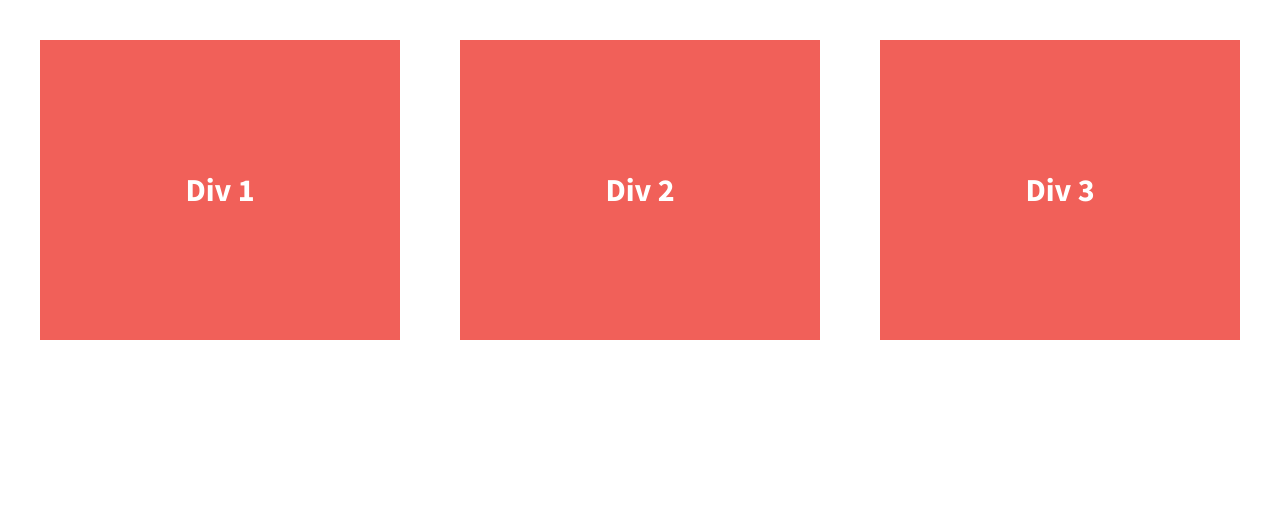
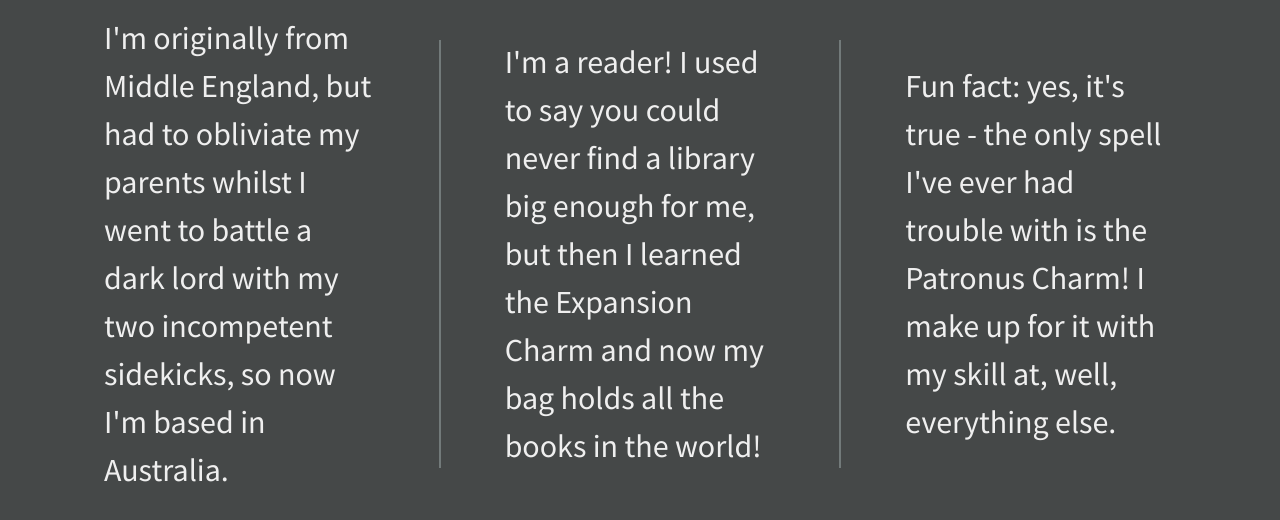
Before and after one commit to kmawhinn/flex-grid-project, a plain HTML site: page index.html in a window 1280 px wide. Drawn offline with nearby package versions, Linux system fonts and the light colour scheme.

Commit message:
Added my own content and personalized css styles

```diff
--- a/css/main.css
+++ b/css/main.css
@@ -97,7 +97,7 @@ textarea {
 
 
 html {
-  background-color: #fff;
+  background-color: #454848;
   height: 100%;
 }
 
@@ -110,22 +110,27 @@ body {
 
 .wrapper {
   /*add display:flex and set justify-content to space-between*/
-  font-weight: 700;
+  font-weight: 400;
   display: flex;
   justify-content: space-between;
 }
 
 .div-1, .div-2, .div-3 {
   /*give the divs a width of 30%, add display:flex, set justify-content and align-items to center*/
-  color: #fff;
+  color: #EFEFEF;
   line-height: 1.5em;
   font-size: 1.6em;
-  background-color: #f16059;
+  background-color: #454848;
   height: 300px;
   display: flex;
   width: 30%;
   justify-content: center;
   align-items: center;
+  padding: 2em;
+}
+.div-2{
+    border-left: solid 2px #727A7A;
+    border-right: solid 2px #727A7A;
 }
 
 
--- a/index.html
+++ b/index.html
@@ -23,13 +23,13 @@
 
         <section class="wrapper">
             <div class="div-1">
-                Div 1
+                <p>I'm originally from Middle England, but had to obliviate my parents whilst I went to battle a dark lord with my two incompetent sidekicks, so now I'm based in Australia.</p>
             </div>
             <div class="div-2">
-                Div 2
+                <p>I'm a reader! I used to say you could never find a library big enough for me, but then I learned the Expansion Charm and now my bag holds all the books in the world!</p>
             </div>
             <div class="div-3">
-                Div 3
+                <p>Fun fact: yes, it's true - the only spell I've ever had trouble with is the Patronus Charm! I make up for it with my skill at, well, everything else.</p>
             </div>
         </section>
 
```
